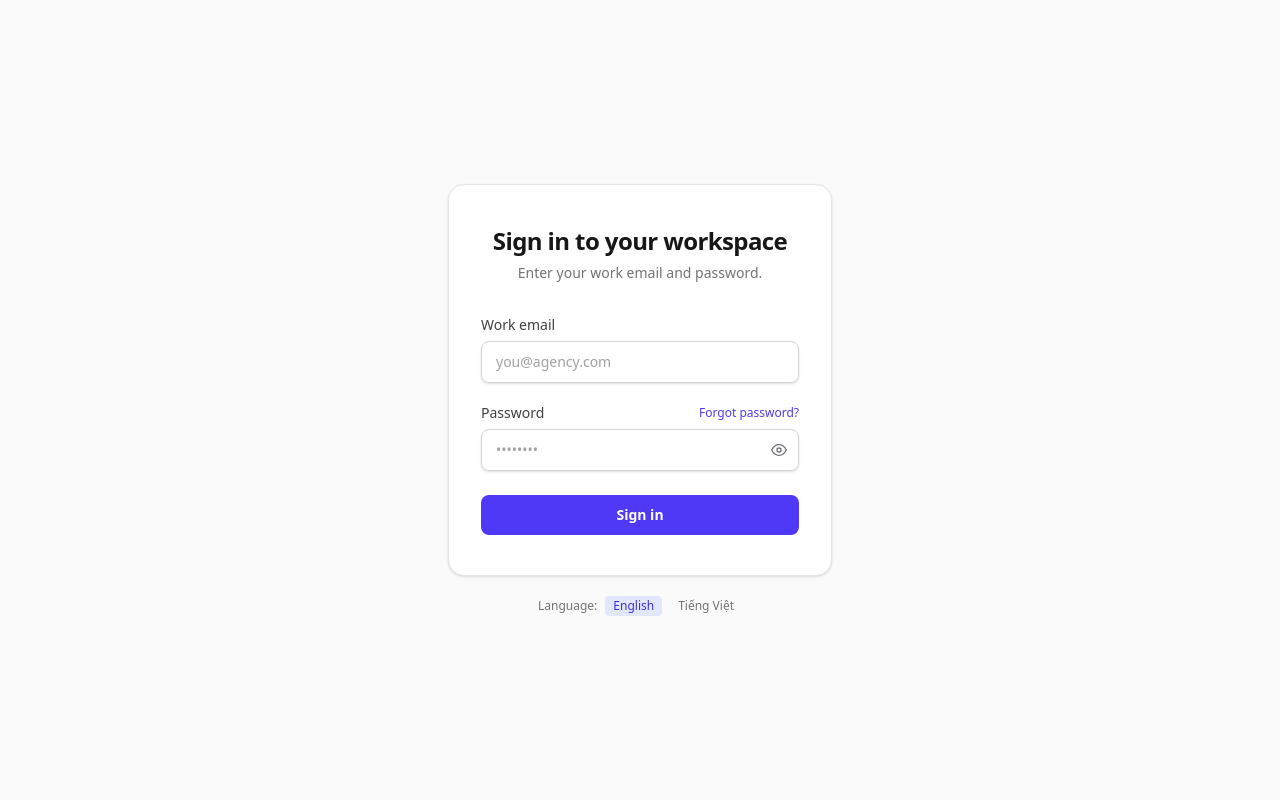
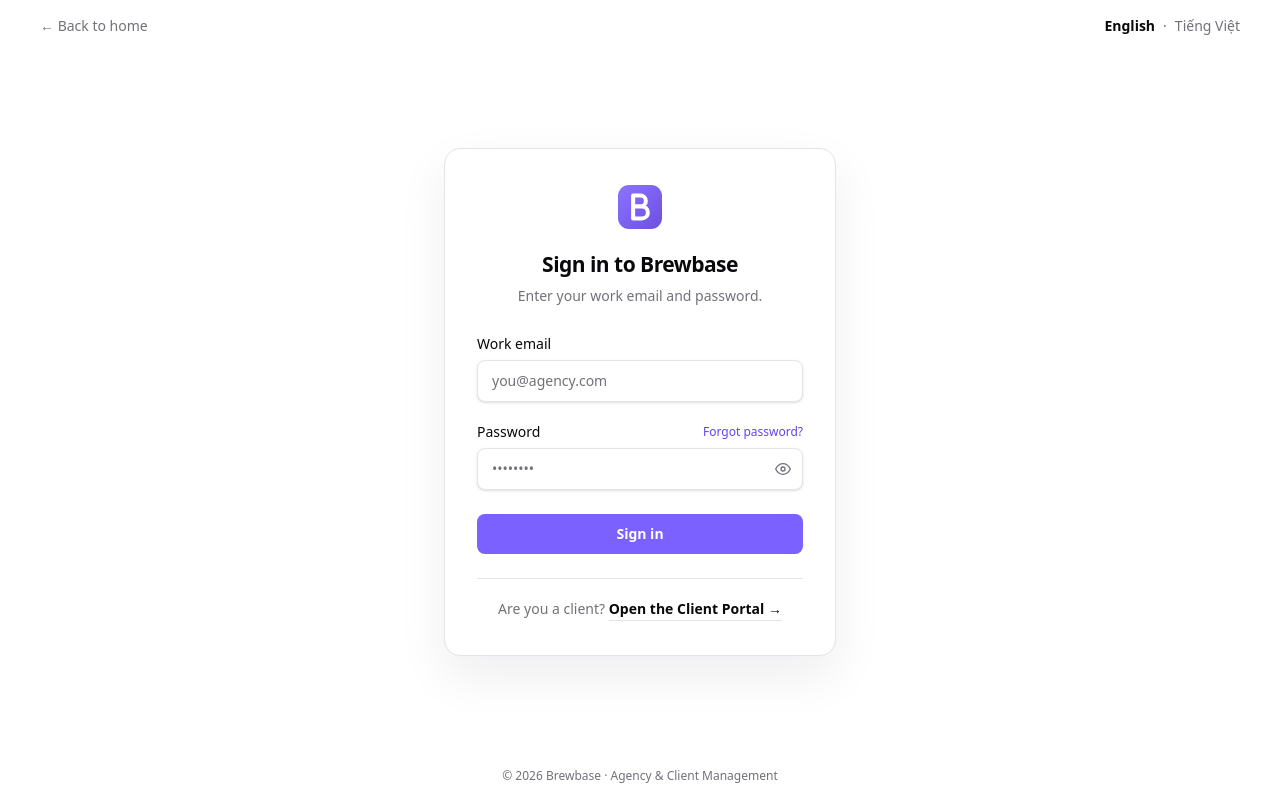
Before and after one commit to DLoc03/agency-client-management-saas, a Next.js app in the folder apps/web/: page /en/login in a window 1280 px wide. Built offline with nearby package versions, Linux system fonts and the light colour scheme; no server answers.

Commit message:
feat(web): centered-card login UI with design tokens (FE-017)

```diff
--- a/apps/web/messages/en.json
+++ b/apps/web/messages/en.json
@@ -43,6 +43,10 @@
       "submit": "Sign in",
       "submitting": "Signing in…",
       "forgotPassword": "Forgot password?",
+        "heading": "Sign in to Brewbase",
+        "backHome": "Back to home",
+        "portalPrompt": "Are you a client?",
+        "portalLink": "Open the Client Portal",
       "errors": {
         "emailRequired": "Email is required.",
         "emailInvalid": "Enter a valid email address.",
--- a/apps/web/messages/vi.json
+++ b/apps/web/messages/vi.json
@@ -43,6 +43,10 @@
       "submit": "Đăng nhập",
       "submitting": "Đang đăng nhập…",
       "forgotPassword": "Quên mật khẩu?",
+        "heading": "Đăng nhập Brewbase",
+        "backHome": "Về trang chủ",
+        "portalPrompt": "Bạn là khách hàng?",
+        "portalLink": "Vào Cổng khách hàng",
       "errors": {
         "emailRequired": "Email là bắt buộc.",
         "emailInvalid": "Vui lòng nhập địa chỉ email hợp lệ.",
--- a/apps/web/src/app/[locale]/login/page.tsx
+++ b/apps/web/src/app/[locale]/login/page.tsx
@@ -1,36 +1,73 @@
 /**
- * Login page — /[locale]/login  (FE-002)
+ * Login page — /[locale]/login  (FE-002; UI refresh FE-017)
  * Public route. Redirects to /dashboard if already authenticated.
+ * Layout per the PO-approved "L2 — Centered card" sample (2026-11-25):
+ * slim header (back to home + language), one centered card with the
+ * logo, the form, and a Client Portal cross-link at the bottom.
  */
 
-import { LocaleSwitcher } from "@/components/auth/LocaleSwitcher";
+import { useLocale, useTranslations } from "next-intl";
+import { Link } from "@/i18n/routing";
 import { LoginForm } from "@/components/auth/LoginForm";
-import { useTranslations } from "next-intl";
+import { Logo } from "@/components/shell/Logo";
 
 export default function LoginPage() {
   const t = useTranslations("Auth.login");
+  const home = useTranslations("Home");
+  const shell = useTranslations("Shell");
+  const locale = useLocale();
 
   return (
-    <main className="flex min-h-screen items-center justify-center bg-neutral-50 px-4">
-      <div className="w-full max-w-sm">
-        {/* Card */}
-        <div className="rounded-2xl border border-neutral-200 bg-white px-8 py-10 shadow-sm">
-          {/* Header */}
-          <div className="mb-8 text-center">
-            <h1 className="text-2xl font-bold tracking-tight text-neutral-900">
-              {t("title")}
+    <div className="flex min-h-screen flex-col bg-background text-foreground">
+      {/* Header */}
+      <header className="flex items-center justify-between px-6 py-4 md:px-10">
+        <Link
+          href="/"
+          className="text-sm text-muted-foreground transition-colors hover:text-foreground"
+        >
+          ← {t("backHome")}
+        </Link>
+        <span className="flex items-center gap-2 text-sm text-muted-foreground">
+          <Link href="/login" locale="en" className={locale === "en" ? "font-semibold text-foreground" : "hover:text-foreground"}>
+            English
+          </Link>
+          <span aria-hidden="true">·</span>
+          <Link href="/login" locale="vi" className={locale === "vi" ? "font-semibold text-foreground" : "hover:text-foreground"}>
+            Tiếng Việt
+          </Link>
+        </span>
+      </header>
+
+      {/* Centered card */}
+      <main className="flex flex-1 items-center justify-center px-4 py-6">
+        <div className="w-full max-w-[392px] rounded-2xl border border-border bg-card px-8 py-9 shadow-[0_20px_50px_rgba(23,18,46,0.07)]">
+          <div className="mb-7 text-center">
+            <Logo variant="violet" className="mx-auto h-11 w-11" />
+            <h1 className="mt-5 text-[21px] font-extrabold tracking-tight">
+              {t("heading")}
             </h1>
-            <p className="mt-1.5 text-sm text-neutral-500">{t("subtitle")}</p>
+            <p className="mt-1.5 text-sm text-muted-foreground">{t("subtitle")}</p>
           </div>
 
           <LoginForm />
+
+          {/* Client Portal cross-link */}
+          <p className="mt-6 border-t border-border pt-5 text-center text-sm text-muted-foreground">
+            {t("portalPrompt")}{" "}
+            <Link
+              href="/portal/login"
+              className="border-b border-border pb-0.5 font-semibold text-foreground transition-colors hover:border-primary hover:text-primary-text"
+            >
+              {t("portalLink")} →
+            </Link>
+          </p>
         </div>
+      </main>
 
-        {/* Locale switcher below the card */}
-        <div className="mt-5 flex justify-center">
-          <LocaleSwitcher />
-        </div>
-      </div>
-    </main>
+      {/* Footer */}
+      <footer className="px-6 py-4 text-center text-xs text-muted-foreground md:px-10">
+        © 2026 {shell("brand")} · {home("footerNote")}
+      </footer>
+    </div>
   );
 }
--- a/apps/web/src/components/auth/LoginForm.tsx
+++ b/apps/web/src/components/auth/LoginForm.tsx
@@ -103,7 +103,7 @@ export function LoginForm() {
       <div className="flex flex-col gap-1.5">
         <label
           htmlFor="email"
-          className="text-sm font-medium text-neutral-700"
+          className="text-sm font-medium"
         >
           {t("emailLabel")}
         </label>
@@ -116,10 +116,10 @@ export function LoginForm() {
           aria-describedby={errors.email ? "email-error" : undefined}
           className={[
             "rounded-lg border px-3.5 py-2.5 text-sm shadow-sm outline-none transition",
-            "placeholder:text-neutral-400 focus:ring-2",
+            "placeholder:text-muted-foreground focus:ring-2",
             errors.email
               ? "border-red-400 focus:ring-red-300"
-              : "border-neutral-300 focus:border-indigo-500 focus:ring-indigo-200",
+              : "border-input bg-background focus:border-primary focus:ring-primary/25",
           ].join(" ")}
           {...register("email")}
         />
@@ -135,13 +135,13 @@ export function LoginForm() {
         <div className="flex items-center justify-between">
           <label
             htmlFor="password"
-            className="text-sm font-medium text-neutral-700"
+            className="text-sm font-medium"
           >
             {t("passwordLabel")}
           </label>
           <a
             href="#"
-            className="text-xs text-indigo-600 hover:underline focus:outline-none focus-visible:underline"
+            className="text-xs font-medium text-primary-text hover:underline focus:outline-none focus-visible:underline"
           >
             {t("forgotPassword")}
           </a>
@@ -154,10 +154,10 @@ export function LoginForm() {
           aria-describedby={errors.password ? "password-error" : undefined}
           className={[
             "rounded-lg border px-3.5 py-2.5 text-sm shadow-sm outline-none transition",
-            "placeholder:text-neutral-400 focus:ring-2",
+            "placeholder:text-muted-foreground focus:ring-2",
             errors.password
               ? "border-red-400 focus:ring-red-300"
-              : "border-neutral-300 focus:border-indigo-500 focus:ring-indigo-200",
+              : "border-input bg-background focus:border-primary focus:ring-primary/25",
           ].join(" ")}
           {...register("password")}
         />
@@ -178,10 +178,10 @@ export function LoginForm() {
         disabled={isSubmitting}
         className={[
           "mt-1 rounded-lg px-4 py-2.5 text-sm font-semibold text-white transition",
-          "focus:outline-none focus-visible:ring-2 focus-visible:ring-indigo-400 focus-visible:ring-offset-2",
+          "focus:outline-none focus-visible:ring-2 focus-visible:ring-primary focus-visible:ring-offset-2",
           isSubmitting
-            ? "cursor-not-allowed bg-indigo-400"
-            : "bg-indigo-600 hover:bg-indigo-700 active:bg-indigo-800",
+            ? "cursor-not-allowed bg-primary/60"
+            : "bg-primary hover:opacity-90 active:opacity-95",
         ].join(" ")}
       >
         {isSubmitting ? t("submitting") : t("submit")}
```
Also changed, not shown: 2 other files (tests, documents, lock files or other folders).
